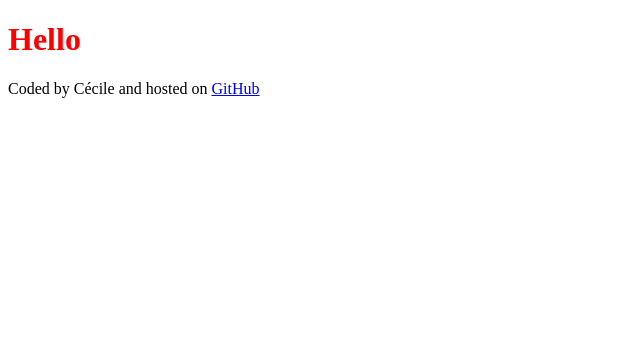
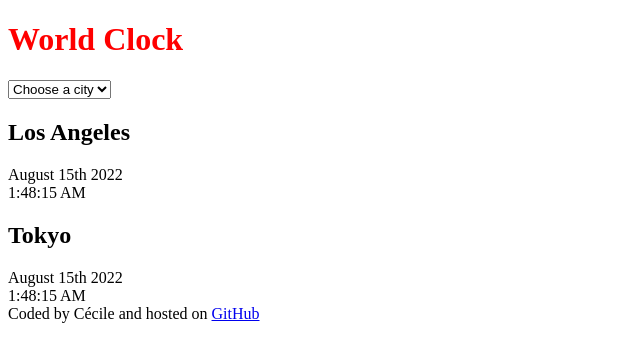
Before and after one commit to Cec-Adc/world-clock, a plain HTML site: page index.html in a window 1280 px wide. Shown: the whole page, without its empty margins (0-640 px from the left). Drawn offline with Linux system fonts and the light colour scheme.

Commit message:
Added the initial HTML structure

```diff
--- a/index.html
+++ b/index.html
@@ -8,7 +8,25 @@
     <link rel="stylesheet" href="styles.css" />
   </head>
   <body>
-    <h1>Hello</h1>
+    <div class="container">
+      <h1>World Clock</h1>
+      <select>
+        <option value="">Choose a city</option>
+        <option value="">London</option>
+        <option value="">Montreal</option>
+        <option value="">Sydney</option>
+      </select>
+    </div>
+    <div class="city">
+      <h2>Los Angeles</h2>
+      <div class="date">August 15th 2022</div>
+      <div class="time">1:48:15 AM</div>
+    </div>
+    <div class="city">
+      <h2>Tokyo</h2>
+      <div class="date">August 15th 2022</div>
+      <div class="time">1:48:15 AM</div>
+    </div>
     <footer>
       Coded by Cécile and hosted on
       <a href="https://github.com/Cec-Adc/world-clock" target="_blank"
```
